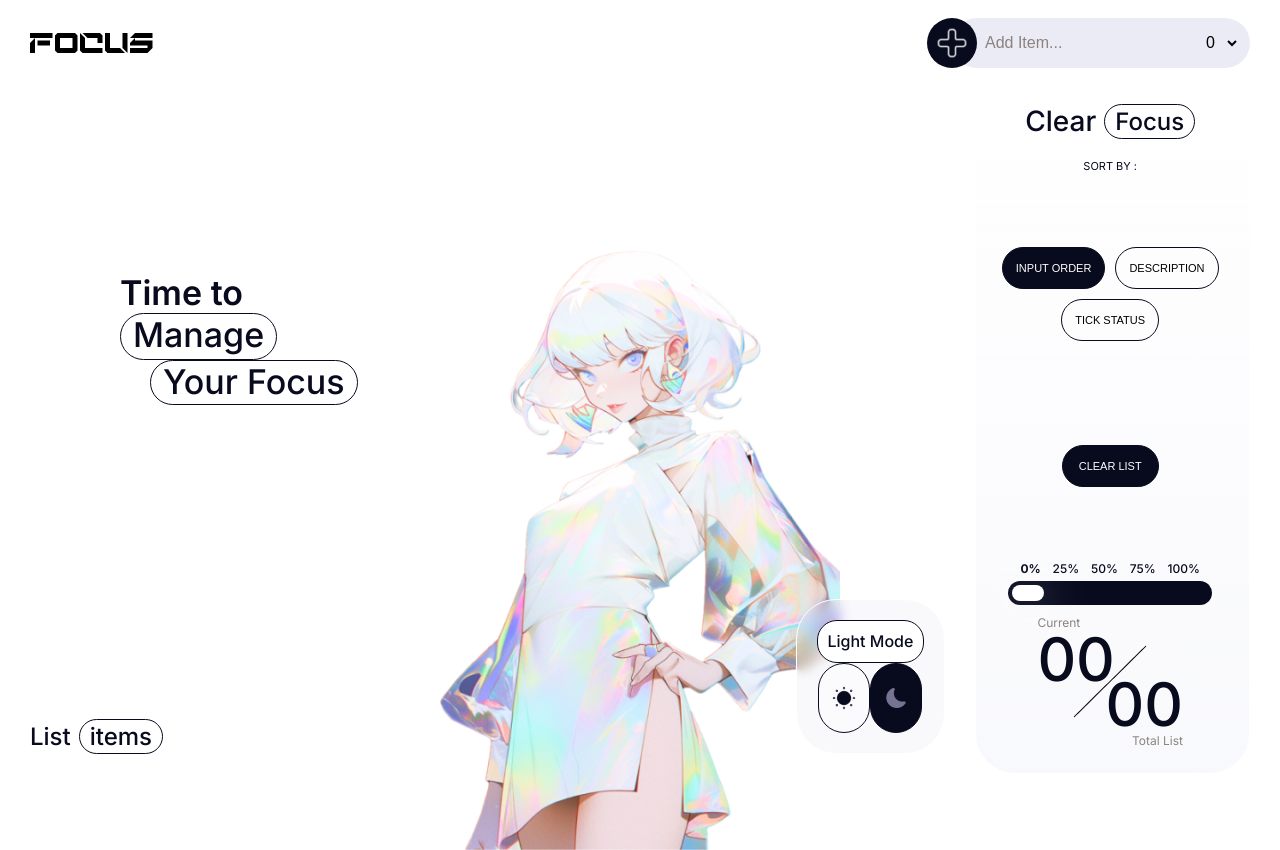
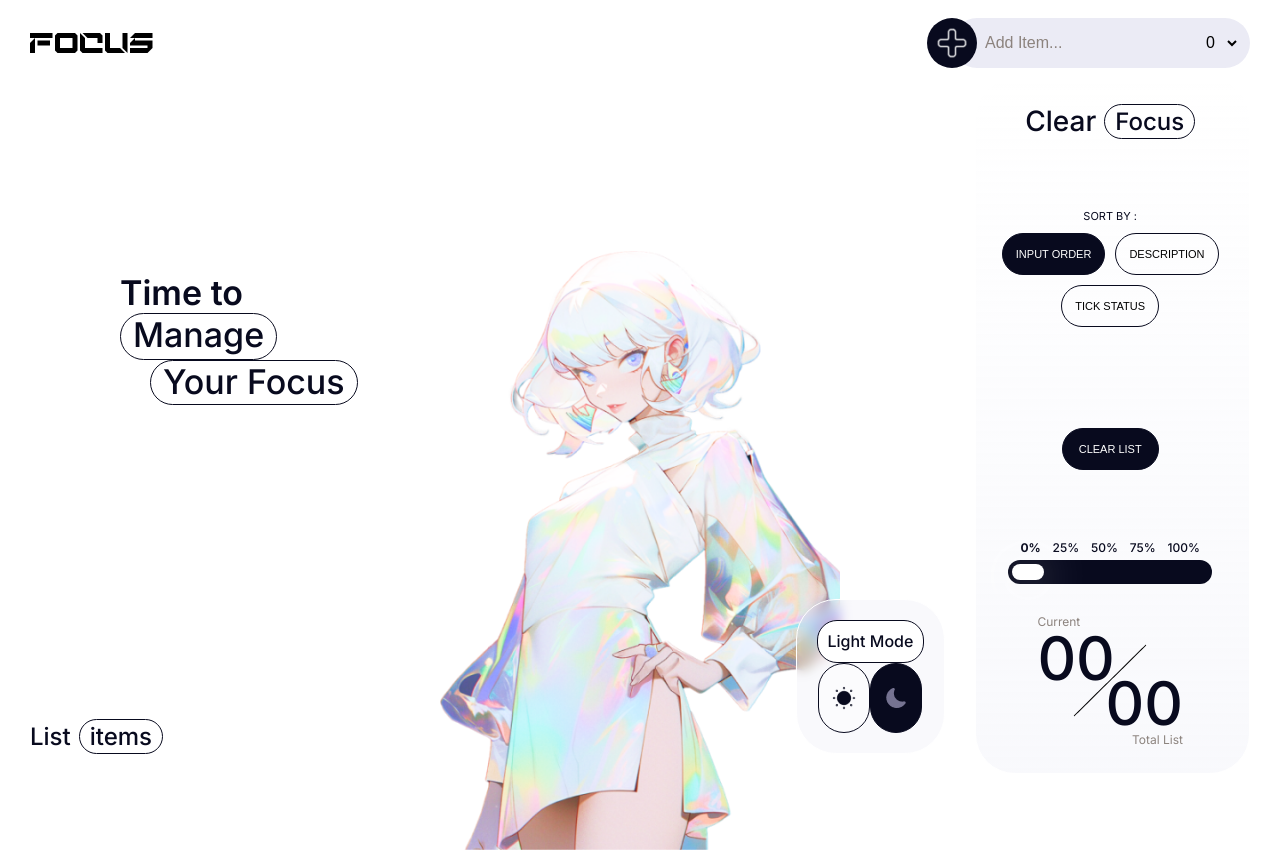
Before and after one commit to Chainz7/simple-clear_focus-reactjs, a React (Create React App) app: page / in a window 1280 px wide. Built offline with nearby package versions, Linux system fonts and the light colour scheme.

Commit message:
Fix: fixing space in Right Sort

```diff
--- a/src/App.js
+++ b/src/App.js
@@ -294,11 +294,11 @@ function RightSort({ items }) {
           <span>Clear</span>
           <div className="rigwra-conupcon-container">Focus</div>
         </div>
-        <span className="rigwra-container-small animated-slideright-slow">
+      </div>
+      <div className="rigwra-container-mid">
+        <span className="rigwra-container-small center animated-slideright-slow">
           SORT BY :
         </span>
-      </div>
-      <div className="rigwra-container-mid">
         <button className="rigwra-conupcon-container rigwra-container-small btn-color animated-slideright-fast">
           INPUT ORDER
         </button>
@@ -314,7 +314,7 @@ function RightSort({ items }) {
           CLEAR LIST
         </button>
       </div>
-      <div>
+      <div className="rigwra-container-wrapper">
         <div className="rigwra-container-bar">
           <div className="rigwra-conbar-percentage animated-slideright-slow">
             {thresholds.map((threshold) => (
--- a/src/index.css
+++ b/src/index.css
@@ -491,6 +491,14 @@ body {
   cursor: default;
 }
 
+.center {
+  width: 100%;
+  display: flex;
+  flex-direction: row;
+  justify-content: center;
+  align-items: center;
+}
+
 .btn-white {
   border: 1px solid var(--clr-primary);
   background-color: #ffffff00;
@@ -523,6 +531,12 @@ body {
   flex-direction: row;
   justify-content: center;
   align-items: center;
+}
+
+.rigwra-container-wrapper {
+  display: flex;
+  flex-direction: column;
+  gap: 2rem;
 }
 
 .rigwra-container-bar {
```
